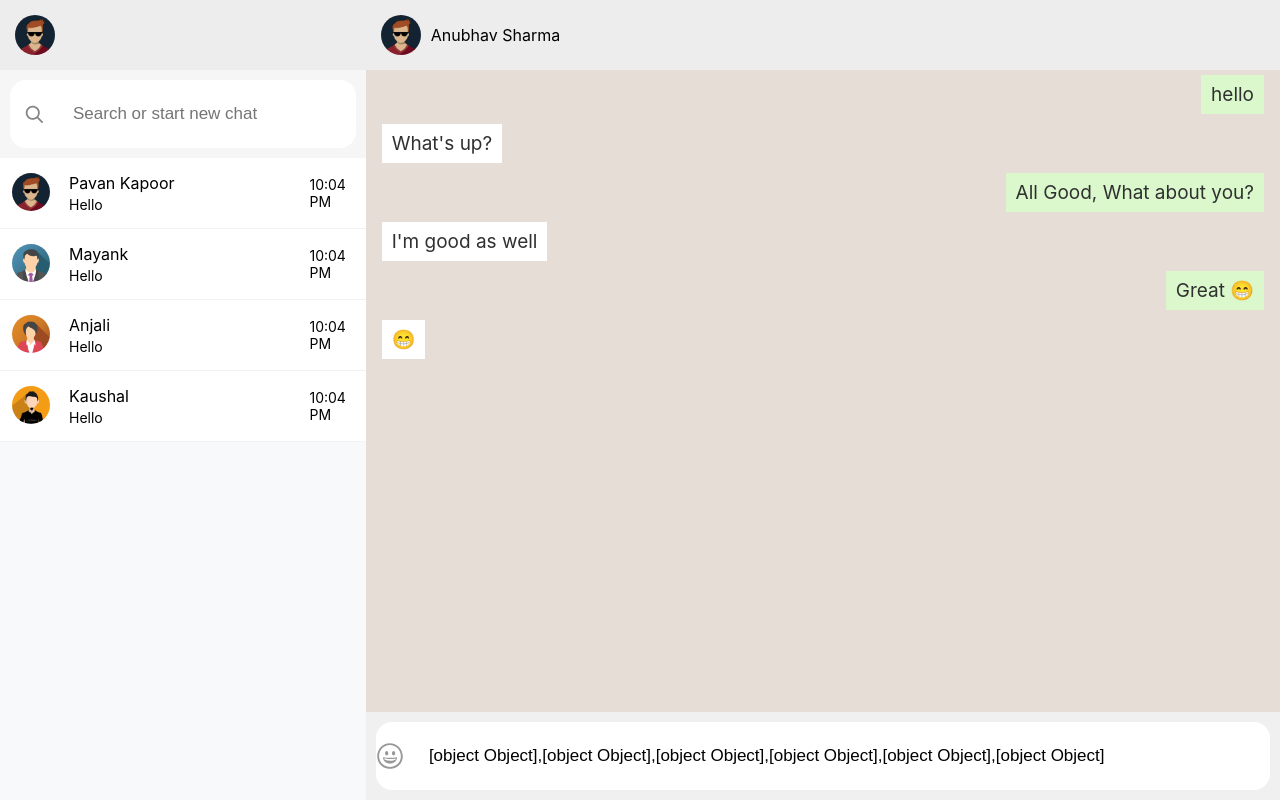
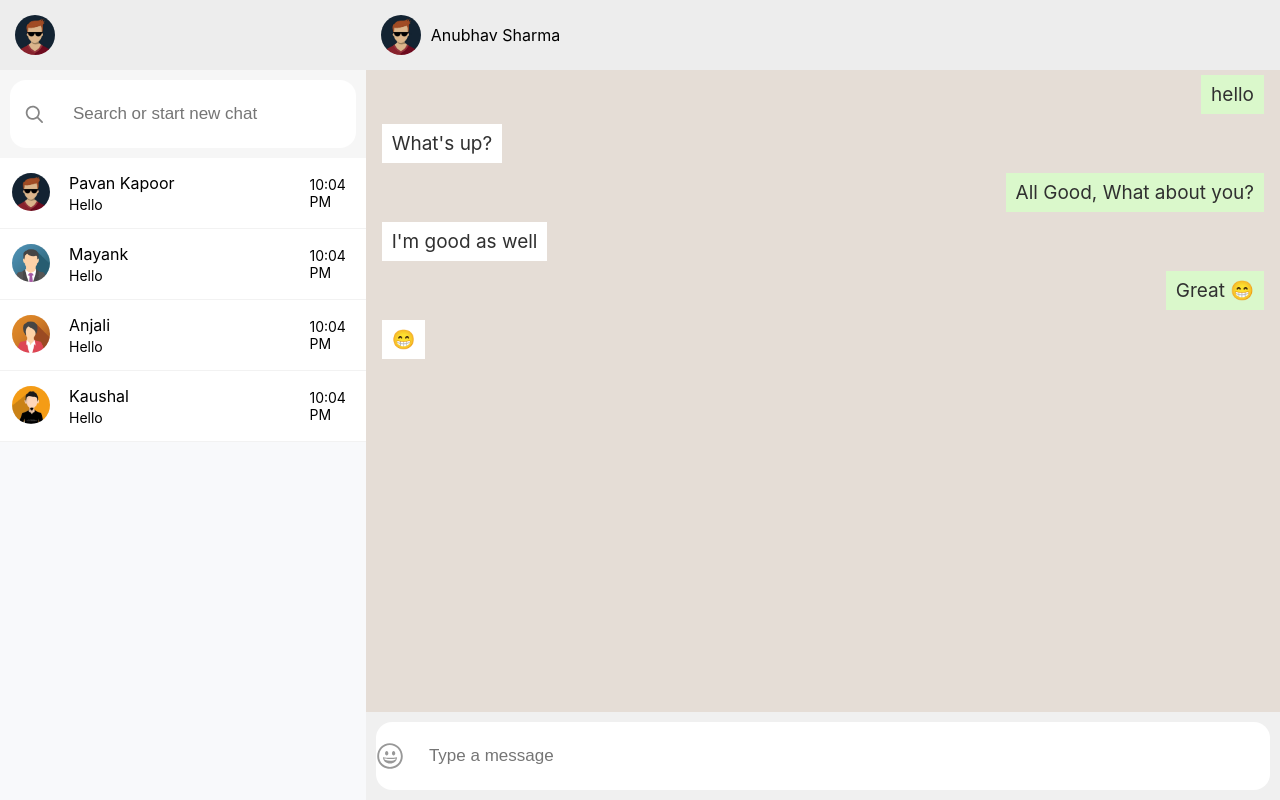
Before and after one commit to pavankapoor31/whatsapp-web, a React (Create React App) app: page / in a window 1280 px wide. Built offline with nearby package versions, Linux system fonts and the light colour scheme.

Commit message:
Update Conversations.jsx

```diff
--- a/src/components/Conversations.jsx
+++ b/src/components/Conversations.jsx
@@ -62,7 +62,7 @@ const Message = styled.div`
 
 const ConversationComponent = () => {
   const [messages, setMessages] = useState(messagesList);
-  const [typedMessage, SetTypedMessage] = useState(messagesList);
+  const [typedMessage, SetTypedMessage] = useState('');
   const submitHandler = (e) => {
     if (e.keyCode == 13) {
       let tempObj = [...messages];
```
